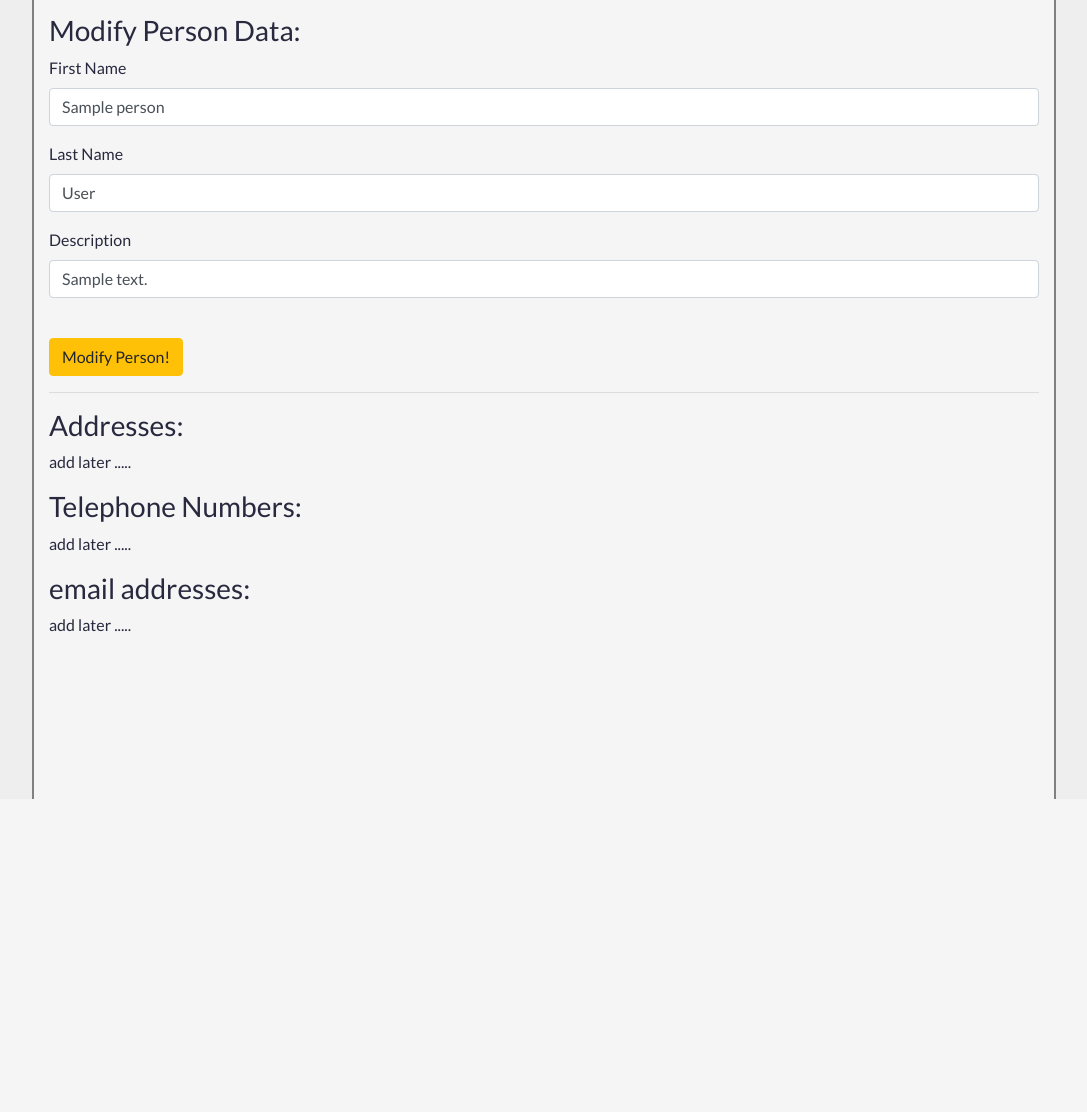
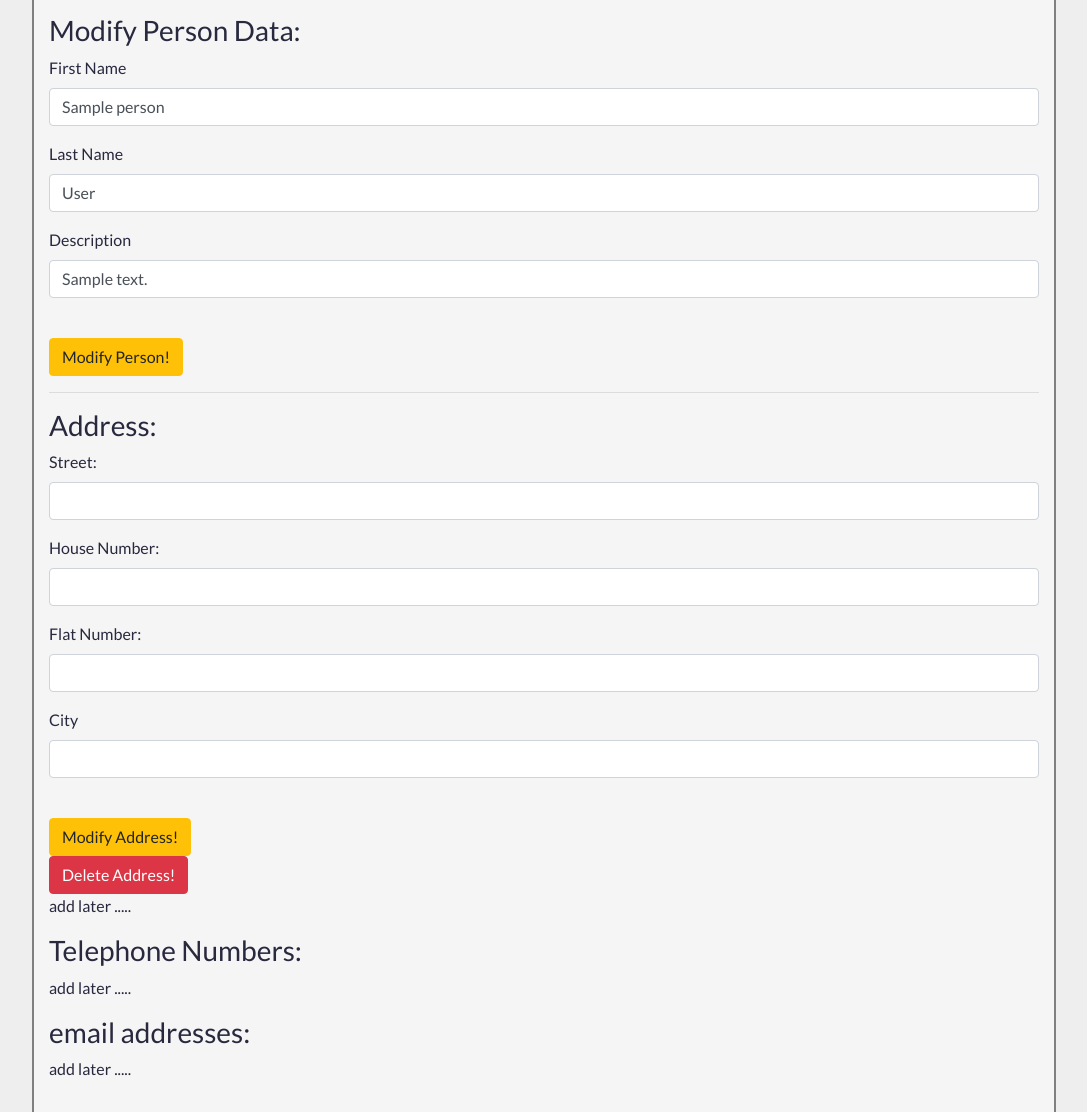
Before and after one commit to krzysztofkar/warsztat_indywidualny, a Django app: page /modify/1 in a window 1280 px wide. Shown: the part 70-1182 px from the top of the page, without its empty margins (96-1183 px from the left). Before the commit the page ends 869 px from the top, so only its background shows below. Run offline with Django 3.2, Linux system fonts and the light colour scheme; tables that the repository leaves empty hold one stand-in row (values such as "Sample post"); some libraries are stand-ins or nearby versions.

Commit message:
Modify person - address

```diff
--- a/contacts/templates/modify_person.html
+++ b/contacts/templates/modify_person.html
@@ -3,28 +3,28 @@
 {% if msg %}
     <h3 class="h3">{{ msg }}</h3>
 
-    <table class="table">
-        <thead class="thead-light">
-        <tr>
-            <th scope="col" class="centerTableCol">First Name</th>
-            <th scope="col" class="centerTableCol">Last Name</th>
-            <th scope="col" class="centerTableCol">Description</th>
-        </tr>
-        </thead>
-        <tbody>
-        <tr>
-            <td class="centerTableCol">{{ modified_person.name }}</td>
-            <td class="centerTableCol">{{ modified_person.surname }}</td>
-            <td class="personDescription">{{ modified_person.description }}</td>
-        </tr>
-        </tbody>
-    </table>
+{#    <table class="table">#}
+{#        <thead class="thead-light">#}
+{#        <tr>#}
+{#            <th scope="col" class="centerTableCol">First Name</th>#}
+{#            <th scope="col" class="centerTableCol">Last Name</th>#}
+{#            <th scope="col" class="centerTableCol">Description</th>#}
+{#        </tr>#}
+{#        </thead>#}
+{#        <tbody>#}
+{#        <tr>#}
+{#            <td class="centerTableCol">{{ modified_person.name }}</td>#}
+{#            <td class="centerTableCol">{{ modified_person.surname }}</td>#}
+{#            <td class="personDescription">{{ modified_person.description }}</td>#}
+{#        </tr>#}
+{#        </tbody>#}
+{#    </table>#}
 
 {% else %}
 
     <h3 class="h3">Modify Person Data:</h3>
 
-    <form action="/modify/{{ modified_person.id }}" method="post">
+    <form action="" method="post">
         {% csrf_token %}
         <div class="form-group">
             <label>First Name</label>
@@ -36,18 +36,46 @@
         </div>
         <div class="form-group">
             <label>Description</label>
-            <input type="text" name="description" value="{{ modified_person.description }}"  class="form-control">
+            <input type="text" name="description" value="{{ modified_person.description }}" class="form-control">
         </div>
         <br>
         <button type="submit" class="btn btn-warning">Modify Person!</button>
     </form>
+
     <hr>
-    <h3 class="h3">Addresses:</h3>
+    <h3 class="h3">Address:</h3>
+
+    <form action="/modify/{{ address.id }}" method="post">
+        {% csrf_token %}
+        <div class="form-group">
+            <label>Street:</label>
+            <input type="text" name="street_name" maxlength="64" value="{{ address.street_name }}" class="form-control">
+        </div>
+
+        <div class="form-group">
+            <label>House Number:</label>
+            <input type="number" name="house_number" min=1 value="{{ address.house_number }}" class="form-control">
+        </div>
+        <div class="form-group">
+            <label>Flat Number:</label>
+            <input type="number" name="flat_number" min=1 value="{{ address.flat_number }}" class="form-control">
+        </div>
+        <div class="form-group">
+            <label>City</label>
+            <input type="text" name="city" maxlength="64" value="{{ address.city }}" class="form-control">
+        </div>
+        <br>
+        <button type="submit" class="btn btn-warning">Modify Address!</button>
+    </form>
+    <a href="/delete/{{ address.id }}">
+        <button class="btn btn-danger">Delete Address!</button>
+    </a>
+
     <p>add later .....</p>
     <h3 class="h3">Telephone Numbers:</h3>
     <p>add later .....</p>
     <h3 class="h3">email addresses:</h3>
     <p>add later .....</p>
+
 {% endif %}
-
 {% include "footer.html" %}
```
